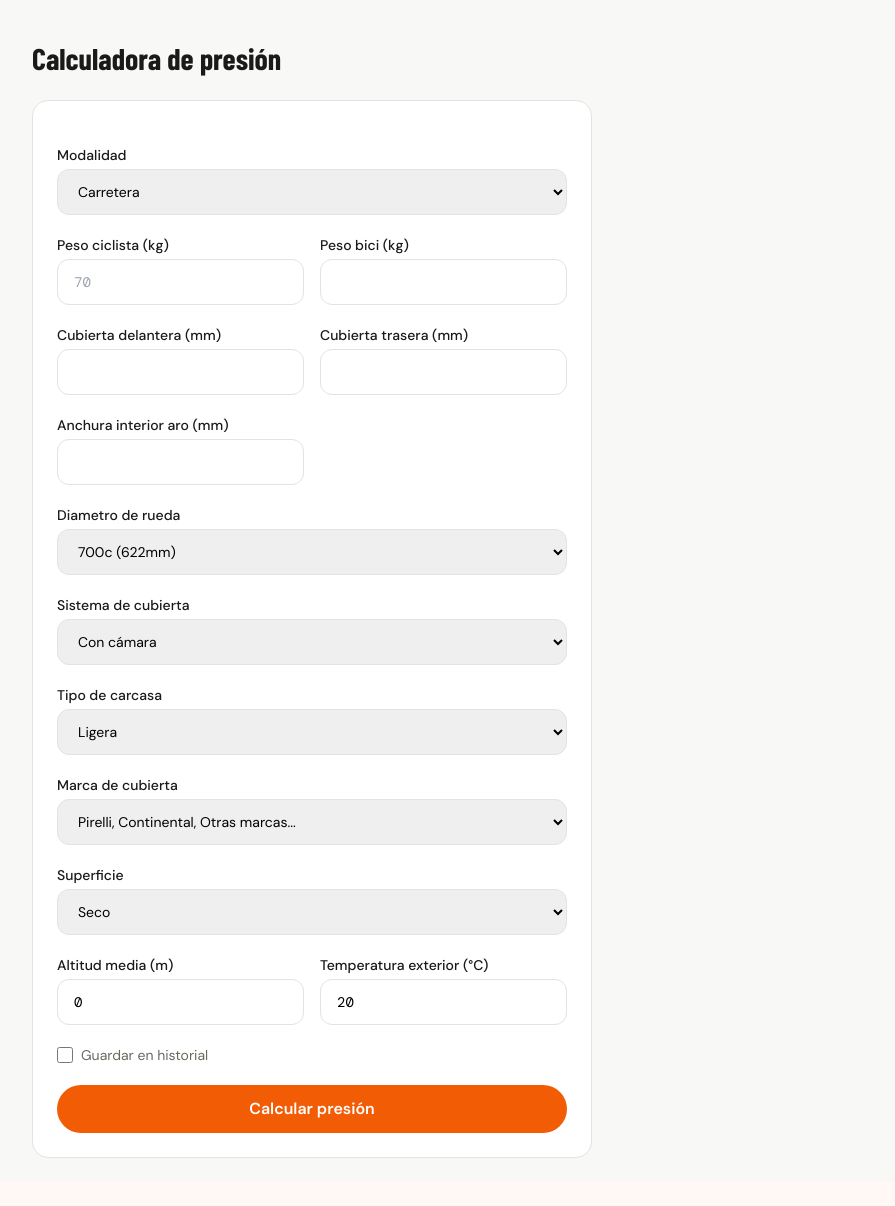
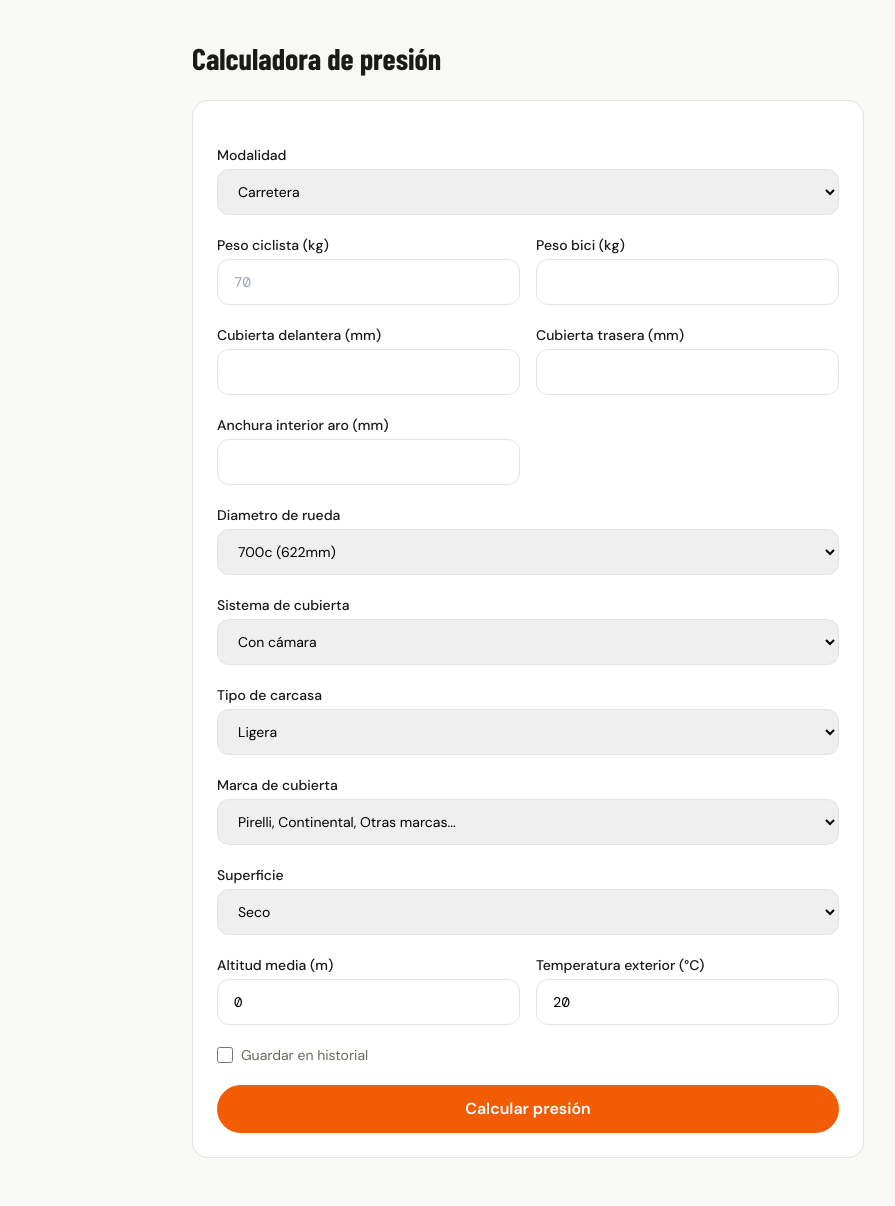
Before and after one commit to MarioSanudo/Calculadora-de-Presiones, a Python web app: template src/templates/calculator/index.html in a window 1280 px wide. Shown: the part 57-1263 px from the top of the page, without its empty margins (112-1007 px from the left). Before the commit the page ends 1215 px from the top, so only its background shows below. Run offline with Jinja, Linux system fonts and the light colour scheme; the template is opened without the code that fills it, so the values that code supplies are empty; some libraries are stand-ins or nearby versions; some web fonts are replaced.

Commit message:
Fase 1 Calculadora cambiada

```diff
--- a/src/templates/calculator/index.html
+++ b/src/templates/calculator/index.html
@@ -3,10 +3,9 @@
 {% block title %}Calculadora de presion{% endblock %}
 
 {% block content %}
-<div class="max-w-5xl mx-auto lg:grid lg:grid-cols-[1fr,400px]
-            lg:gap-8 lg:items-start">
+<div class="max-w-2xl mx-auto">
 
-    <!-- Columna izquierda: formulario -->
+    <!-- Formulario -->
     <div>
         <h1 class="text-3xl font-bold text-[#1A1A18] mb-6
                     font-display">
@@ -315,9 +314,8 @@
         </form>
     </div>
 
-    <!-- Columna derecha: resultado (HTMX swap target) -->
-    <div id="resultado"
-         class="mt-6 lg:mt-12 lg:sticky lg:top-24">
+    <!-- Resultado (HTMX swap target) -->
+    <div id="resultado" class="mt-6">
     </div>
 
 </div>
```
Also changed, not shown: src/tests/test_history.py (+1 -1 lines), .claude/skills/verneris-design/SKILL.md, .claude/skills/verneris-layout/SKILL.md (added), src/templates/static/img/Foto-Mario-Ciclismo.jpeg (added).
